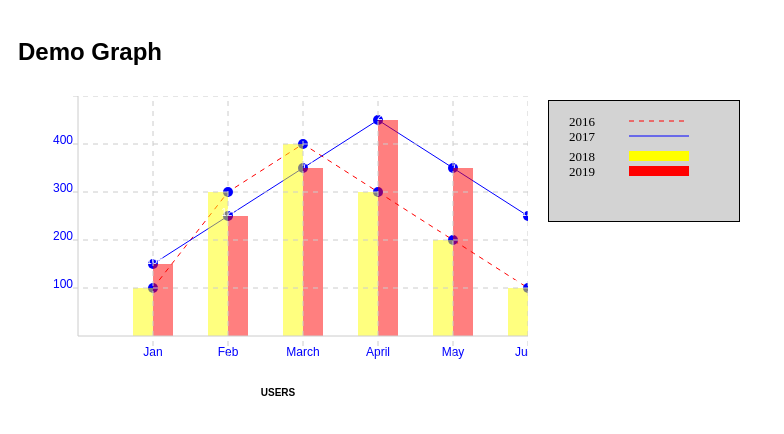
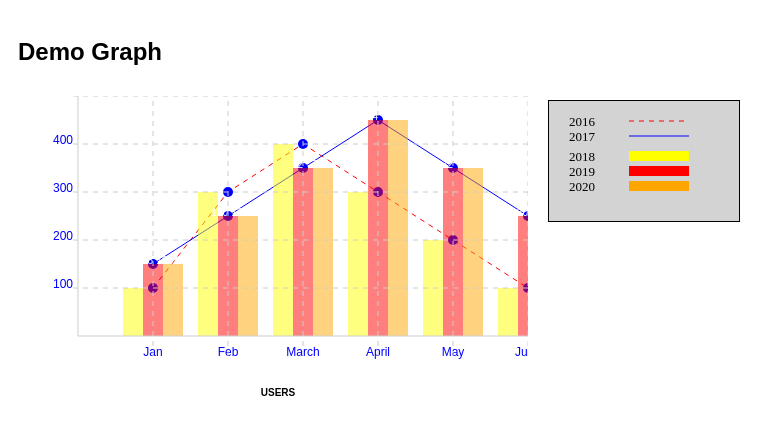
Before and after one commit to louise-hayes/Charts-SVG-Angular, an Angular app: page / in a window 1280 px wide. Shown: the top 434 px of the page, without its empty margins (0-784 px from the left). Built offline with nearby package versions, Linux system fonts and the light colour scheme.

Commit message:
bar chart centered added bar width function

```diff
--- a/src/app/app.component.ts
+++ b/src/app/app.component.ts
@@ -29,7 +29,8 @@ export class AppComponent {
       { legend: 2016, type: "line", stroke: "red", "strokewidth": "1", "strokedasharray": "5,5" , yval: [100, 300, 400, 300, 200, 100] },
       { legend: 2017, type: "line", stroke: "blue", "strokewidth": "1", "strokedasharray": "0",  yval: [150, 250, 350, 450, 350, 250] },
       { legend: 2018, type: "bar", barIndex: 0, fill: "yellow",  yval: [100, 300, 400, 300, 200, 100] },
-      { legend: 2019, type: "bar", barIndex: 1, fill: "red",  yval: [150, 250, 350, 450, 350, 250] }
+      { legend: 2019, type: "bar", barIndex: 1, fill: "red",  yval: [150, 250, 350, 450, 350, 250] },
+      { legend: 2020, type: "bar", barIndex: 2, fill: "orange",  yval: [150, 250, 350, 450, 350, 250] }
 
 
     ]
@@ -44,7 +45,8 @@ export class AppComponent {
     numYlabels: 5, //default to 5 if none provided - optimal 5 or 10
     data: this.chartData,
     style: this.chartStyle, //all styles optional, component provides defaults - if passing params they will overwrite component and must be accurate css key value pairs
-    labelStyle: this.labelStyle
+    labelStyle: this.labelStyle,
+    barWidth:60 //optional - advice 60 for 3 bar charts etc
   }
 
   pointClicked(event): void {
--- a/src/app/components/charts/bar-chart/bar-chart.component.html
+++ b/src/app/components/charts/bar-chart/bar-chart.component.html
@@ -1,7 +1,7 @@
 <svg class="chart" >
     <g *ngFor="let v of dataSet.xypoints[seriesIndex].values; let i=index"
     attr.transform="{{translateFunc(v,seriesIndex)}}">
-          <rect [ngStyle]="graphService.setStyles(seriesIndex,dataSet)" attr.width="{{20}}" attr.height="{{dataSet.maxHeight - v.y}}"></rect>
+          <rect [ngStyle]="graphService.setStyles(seriesIndex,dataSet)" attr.width="{{getWidthBar()}}" attr.height="{{dataSet.maxHeight - v.y}}"></rect>
           <text attr.x={{10}} index attr.y="9.5" attr.dy="10">{{v.y}}</text>
       </g>
 </svg>
--- a/src/app/components/charts/bar-chart/bar-chart.component.ts
+++ b/src/app/components/charts/bar-chart/bar-chart.component.ts
@@ -8,24 +8,33 @@ import { GraphService } from '../../../services/graph.service';
 })
 export class BarChartComponent implements OnInit {
   @Input() dataSet: any;
-  @Input() seriesIndex: any;
+  @Input() seriesIndex: number;
+  @Input() numBarCharts: number;
 
   @Output() pClicked: EventEmitter<string>;
 
-  constructor(private graphService: GraphService) { }
+  constructor(private graphService: GraphService) {
+
+  }
 
   //generate transform values for bar chart svg <rect> values
   //to do : normalise y values as percentage of y max height
 
-  translateFunc(val,i) {
-      let barxypoints = [];
-      barxypoints.push((val.x-20) + (20  * this.dataSet.data.series[this.seriesIndex].barIndex), val.y);
-      return "translate(" + barxypoints + ")";
-    }
+  translateFunc(val, i) {
+    let barxypoints = [];
+    let startX = (this.getWidthBar()/2 * this.numBarCharts);
+    barxypoints.push((val.x - startX) + (this.getWidthBar() * this.dataSet.data.series[this.seriesIndex].barIndex), val.y);
+    return "translate(" + barxypoints + ")";
+  }
 
+  getWidthBar() {
+    let barWidth = (this.dataSet.barWidth ? this.dataSet.barWidth : 60) / this.numBarCharts;
 
-    ngOnInit() {
-      console.log("bar xypoints", this.dataSet.xypoints[this.seriesIndex]);
-    }
+    return barWidth;
+  }
 
+  ngOnInit() {
+    // console.log("bar xypoints", this.dataSet.xypoints[this.seriesIndex]);
   }
+
+}
--- a/src/app/components/charts/charts.component.html
+++ b/src/app/components/charts/charts.component.html
@@ -14,7 +14,7 @@
       </g>
       <g *ngIf="p.type === 'bar'">
         <!--  bar -->
-        <g app-bar-chart [dataSet]="dataSet" [seriesIndex]="i"></g>
+        <g app-bar-chart [dataSet]="dataSet" [seriesIndex]="i" [numBarCharts]="numBarCharts()"></g>
       </g>
     </g>
 
--- a/src/app/components/charts/charts.component.ts
+++ b/src/app/components/charts/charts.component.ts
@@ -82,11 +82,11 @@ export class ChartsComponent implements OnInit {
     console.log("x step : " + this.xStep);
     let xlabels = [];
     data.xlabels.forEach((item, index) => {
-      xlabels.push({ x: this.leftOffset + this.xStep * (index+1), y: this.maxHeight + this.xLineBottomMargin, text: item });
+      xlabels.push({ x: this.leftOffset + this.xStep * (index + 1), y: this.maxHeight + this.xLineBottomMargin, text: item });
     });
-    xlabels.forEach(function (item, index, array) {
-      console.log("dataSet.xlabels :", item, " ", index);
-    })
+    // xlabels.forEach(function (item, index, array) {
+    //   console.log("dataSet.xlabels :", item, " ", index);
+    // })
     return xlabels;
   }
 
@@ -99,7 +99,7 @@ export class ChartsComponent implements OnInit {
     let ylabels = [];
     this.maxNm = this.graphService.getMax(data);
     this.maxYval = this.maxNm;
-    // now round the highest y value (maxNm) from dataSet.series.yval to nearest 100th for graph readability
+    // round largest y value (maxNm) from dataSet.series.yval to nearest 100th for graph readability
     this.maxNm = Math.ceil(this.maxNm / 100) * 100;
     // interval between y axis : diving the max y axis value (maxNm) by the no. of labels (default 5)
     console.log("maxHeight: " + this.maxHeight);
@@ -108,7 +108,7 @@ export class ChartsComponent implements OnInit {
     let yStepLabel = this.maxNm / this.dataSet.numYlabels; //calculate y Axis labels (Max Y Value / number of Y labels)
     //y labels are computed from the Y Values passed via dataSet.series.yval rounded to meaningful 100's
 
-    console.log("rounding max value to : " + this.maxNm.toString() + "and dividing by numYlabels " + this.dataSet.numYlabels + " Labels for Y Axis Steps: " + yStepLabel);
+    console.log("rounding max y value to : " + this.maxNm.toString() + " dividing by numYlabels " + this.dataSet.numYlabels + " YStelLabel " + yStepLabel);
 
     for (var i = 0; i < this.dataSet.numYlabels; i++) {
       //ylabel x: is static for each ylabel (leftoffSet - yLineMargin) to plot label behind Y (horizontal) Axis
@@ -116,7 +116,7 @@ export class ChartsComponent implements OnInit {
       let yLegend = this.maxNm - (yStepLabel * i);
       ylabels.push({ x: this.leftOffset - this.ylineMargin, y: this.yStep * i, text: yLegend.toString() });
 
-      console.log("y step " + this.yStep);
+      console.log("yStep " + this.yStep);
 
     };
     return ylabels;
@@ -133,8 +133,8 @@ export class ChartsComponent implements OnInit {
       item.yval.forEach((yval, index) => {
         console.log("yvals " + yval);
         //call service normalise y
-        let y = this.graphService.normaliseY(yval,this.maxNm,this.maxHeight);
-        xypoints[seriesIndex].values.push({ item: { item: item, xlabel: data.xlabels[index] }, x: this.leftOffset + (this.xStep * (index+1)), y: y });
+        let y = this.graphService.normaliseY(yval, this.maxNm, this.maxHeight);
+        xypoints[seriesIndex].values.push({ item: { item: item, xlabel: data.xlabels[index] }, x: this.leftOffset + (this.xStep * (index + 1)), y: y });
         console.log("Y " + xypoints[seriesIndex].values[index].y);
         console.log("line xypoints " + Object.values(xypoints[seriesIndex].values[index]));
       })
@@ -153,6 +153,18 @@ export class ChartsComponent implements OnInit {
     // console.log("Point was clicked");
   }
 
+  // get number of bar charts - to determine x pixel of bar chart / poistion of bar centered either side of grid line
+  numBarCharts() {
+    let numBarCharts: number = 0;
+    this.dataSet.xypoints.forEach(item => {
+      if (item.type === 'bar') {
+        numBarCharts++;
+      }
+    })
+
+    return numBarCharts;
+  }
+
   ngOnInit() {
     console.log(this.dataSet);
     //call function to populated dataSet array which will be rendered
--- a/src/app/services/graph.service.ts
+++ b/src/app/services/graph.service.ts
@@ -16,16 +16,15 @@ export class GraphService {
     // E.G. get max Y value from a series of data, to determine max height of y axis
 
     getMax(dataArray) {
-        console.log("in service getMax");
         this.yvalsArray = dataArray;
         let m = 0;
         this.yvalsArray.series.forEach(item => {
-            console.log("ite " + Math.max.apply(null, item.yval));
+            // console.log("ite " + Math.max.apply(null, item.yval));
             if (Math.max.apply(null, item.yval) > m) {
                 m = Math.max.apply(null, item.yval);
             }
         });
-        console.log("max Y axis Value (Max Nm : " + m);
+        console.log("Max Nm : " + m);
         return m;
 
     }
```
